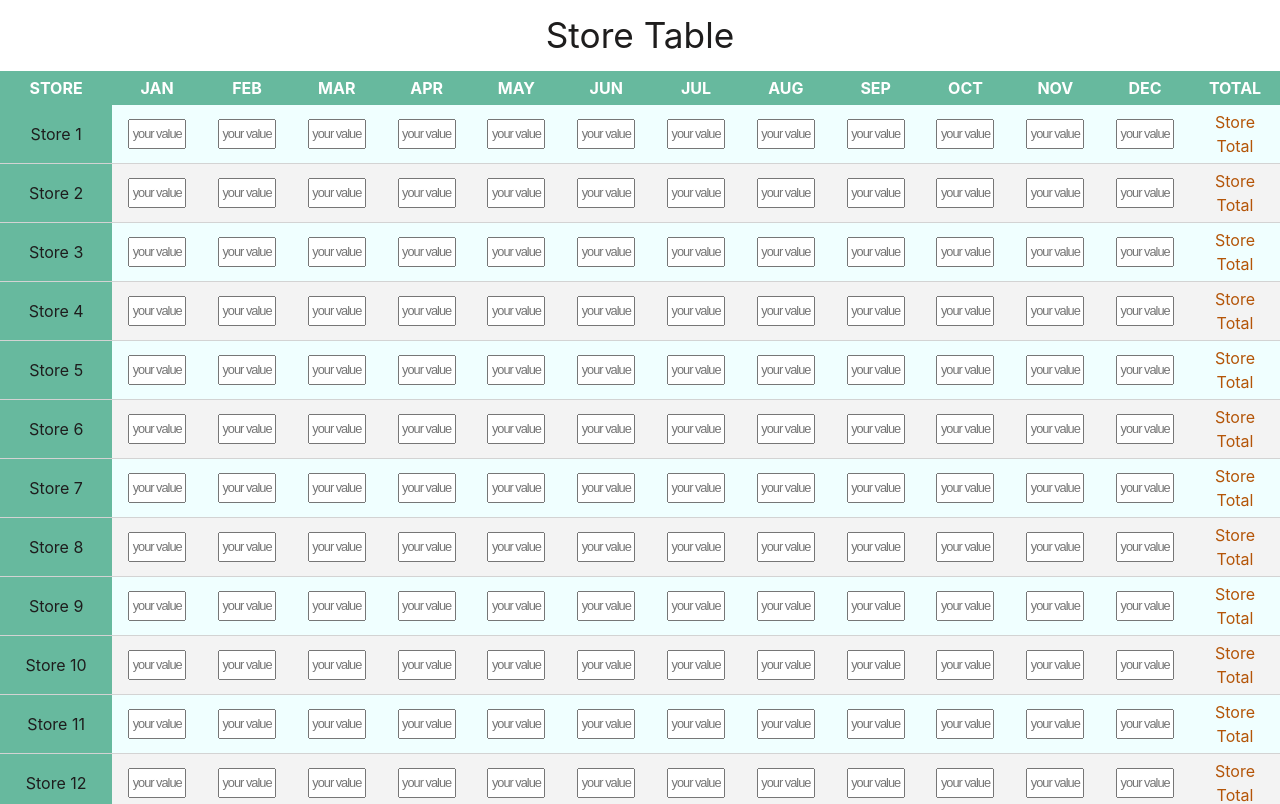
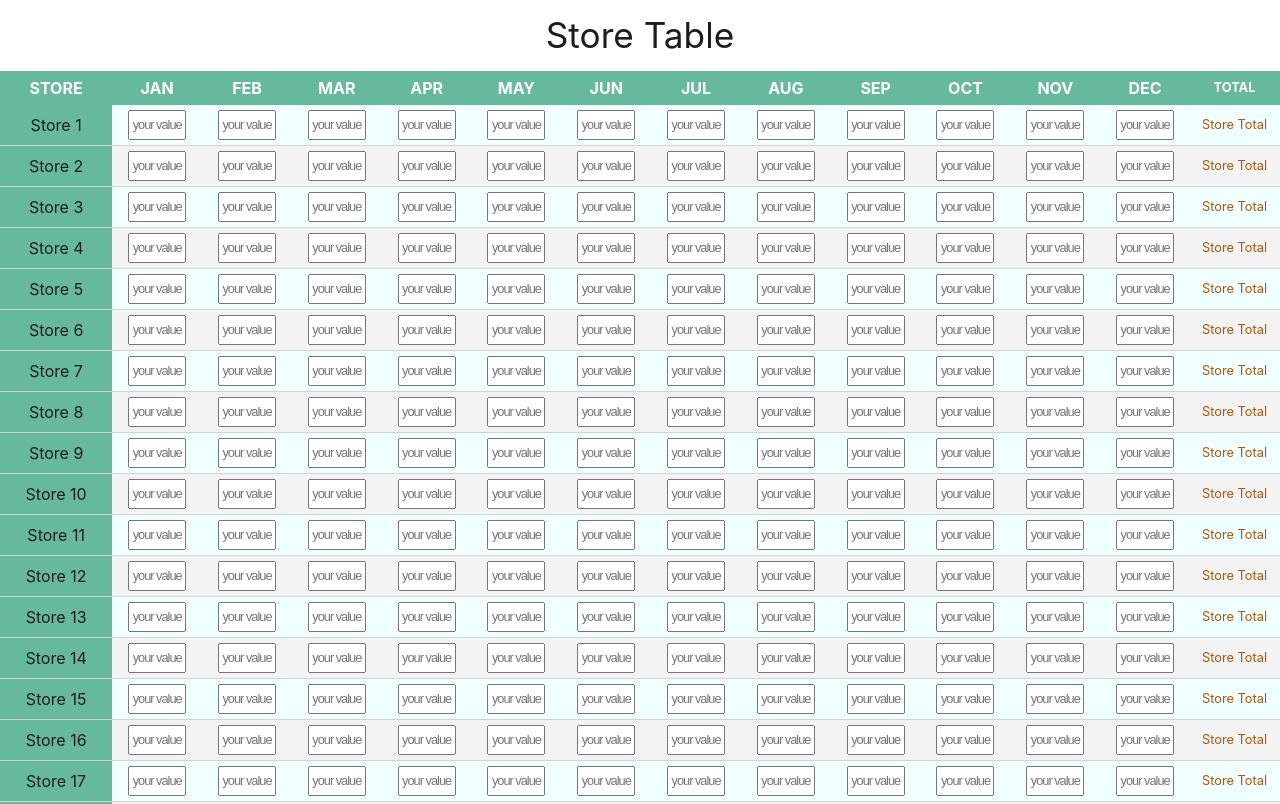
Before and after one commit to Kubatbekkk/retmind-table, a React (Vite) app: page / in a window 1280 px wide. Shown: the top 804 px of the page. Built offline with nearby package versions, Linux system fonts and the light colour scheme.

Commit message:
fix: add table th, td height

```diff
--- a/src/components/Table/style.css
+++ b/src/components/Table/style.css
@@ -25,6 +25,7 @@
 .table td {
     padding: 5px;
     width: 80px;
+    height: 30px;
     text-align: center;
 }
 
@@ -35,6 +36,12 @@
     width: 100px;
     left: 0;
     background-color: rgb(103, 185, 158);
+}
+
+.table th:last-child,
+.table td:last-child {
+    font-size: 0.8rem;
+    padding-right: 6px;
 }
 
 .table__input {
```
